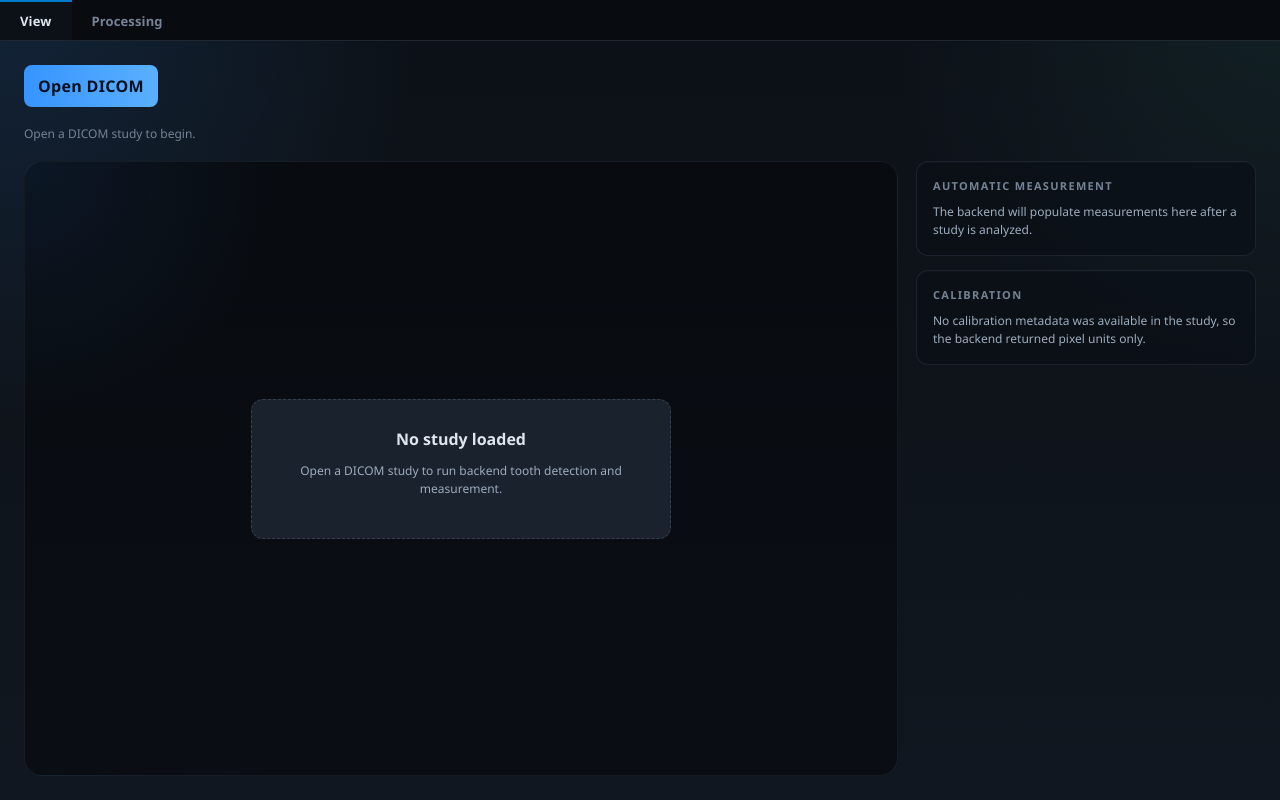
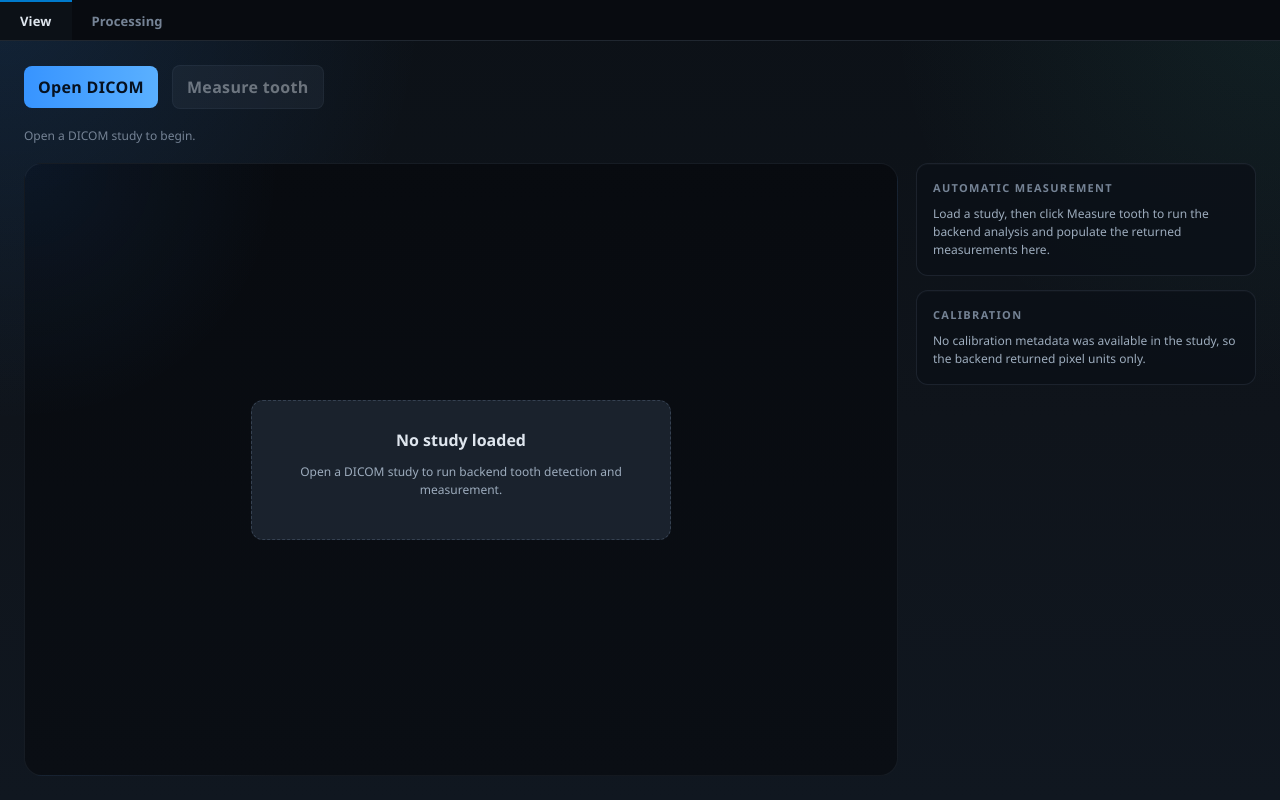
Before and after one commit to mplaczek99/xrayview, a React (Vite) app in the folder frontend/: page / in a window 1280 px wide. Built offline with nearby package versions, Linux system fonts and the light colour scheme.

Commit message:
fix: trigger tooth measurement on demand

```diff
--- a/frontend/src/app/App.tsx
+++ b/frontend/src/app/App.tsx
@@ -1,7 +1,11 @@
 import { useState } from "react";
 import { ProcessingTab } from "../components/processing/ProcessingTab";
 import { ViewTab } from "../components/viewer/ViewTab";
-import { pickDicomFile, runBackendToothMeasurement } from "../lib/backend";
+import {
+  pickDicomFile,
+  runBackendPreview,
+  runBackendToothMeasurement,
+} from "../lib/backend";
 import type { ActiveTab, StudySession } from "../lib/types";
 
 const INITIAL_SESSION: StudySession = {
@@ -38,21 +42,22 @@ function describeError(error: unknown, fallback: string): string {
 export function App() {
   const [activeTab, setActiveTab] = useState<ActiveTab>("view");
   const [session, setSession] = useState<StudySession>(INITIAL_SESSION);
-  const [busy, setBusy] = useState(false);
+  const [busyAction, setBusyAction] = useState<"opening" | "measuring" | null>(
+    null,
+  );
 
   async function handleOpenStudy() {
     const selectedPath = await pickDicomFile();
     if (!selectedPath) return;
 
-    setBusy(true);
+    setBusyAction("opening");
     setSession((current) => ({
       ...current,
-      status: "Loading preview and running backend tooth analysis...",
+      status: "Loading source preview...",
     }));
 
     try {
-      const result = await runBackendToothMeasurement(selectedPath);
-      const toothFound = Boolean(result.analysis.tooth);
+      const result = await runBackendPreview(selectedPath);
       // Opening a new study clears any derived output so the processing tab
       // cannot accidentally show results from the previous file.
       setSession({
@@ -60,14 +65,12 @@ export function App() {
         inputName: selectedPath.split(/[\\/]/).pop() ?? selectedPath,
         originalPreviewUrl: result.previewUrl,
         processedPreviewUrl: null,
-        originalMeasurementScale: result.analysis.calibration.measurementScale,
+        originalMeasurementScale: result.measurementScale,
         processedMeasurementScale: null,
-        toothAnalysis: result.analysis,
+        toothAnalysis: null,
         processedDicomPath: null,
         savedDestination: null,
-        status: toothFound
-          ? "Study analyzed. Automatic tooth measurement is ready."
-          : "Study loaded, but the backend could not isolate a tooth candidate.",
+        status: "Study loaded. Click Measure tooth to run backend analysis.",
         dirty: false,
         runtime: result.runtime,
       });
@@ -78,7 +81,42 @@ export function App() {
         status: describeError(error, "Preview loading failed."),
       }));
     } finally {
-      setBusy(false);
+      setBusyAction(null);
+    }
+  }
+
+  async function handleMeasureTooth() {
+    if (!session.inputPath) return;
+
+    setBusyAction("measuring");
+    setSession((current) => ({
+      ...current,
+      status: "Running backend tooth measurement...",
+    }));
+
+    try {
+      const result = await runBackendToothMeasurement(session.inputPath);
+      const toothFound = Boolean(result.analysis.tooth);
+
+      setSession((current) => ({
+        ...current,
+        originalPreviewUrl: result.previewUrl,
+        originalMeasurementScale:
+          result.analysis.calibration.measurementScale ??
+          current.originalMeasurementScale,
+        toothAnalysis: result.analysis,
+        runtime: result.runtime,
+        status: toothFound
+          ? "Tooth measurement complete."
+          : "Measurement completed, but the backend could not isolate a tooth candidate.",
+      }));
+    } catch (error) {
+      setSession((current) => ({
+        ...current,
+        status: describeError(error, "Tooth measurement failed."),
+      }));
+    } finally {
+      setBusyAction(null);
     }
   }
 
@@ -108,12 +146,15 @@ export function App() {
       <main className="tab-content" role="tabpanel">
         {activeTab === "view" ? (
           <ViewTab
+            inputPath={session.inputPath}
             previewUrl={session.originalPreviewUrl}
             analysis={session.toothAnalysis}
-            busy={busy}
+            measurementScale={session.originalMeasurementScale}
+            busyAction={busyAction}
             status={session.status}
             inputName={session.inputName}
             onOpenStudy={handleOpenStudy}
+            onMeasureTooth={handleMeasureTooth}
           />
         ) : (
           <ProcessingTab
--- a/frontend/src/components/viewer/ViewTab.tsx
+++ b/frontend/src/components/viewer/ViewTab.tsx
@@ -1,16 +1,20 @@
 import type {
+  MeasurementScale,
   ToothAnalysis,
   ToothMeasurementValues,
 } from "../../lib/types";
 import { DicomViewer } from "./DicomViewer";
 
 interface ViewTabProps {
+  inputPath: string | null;
   previewUrl: string | null;
   analysis: ToothAnalysis | null;
-  busy: boolean;
+  measurementScale: MeasurementScale | null;
+  busyAction: "opening" | "measuring" | null;
   status: string;
   inputName: string;
   onOpenStudy: () => void;
+  onMeasureTooth: () => void;
 }
 
 interface MeasurementSectionProps {
@@ -60,15 +64,22 @@ function MeasurementSection({
 }
 
 export function ViewTab({
+  inputPath,
   previewUrl,
   analysis,
-  busy,
+  measurementScale: previewMeasurementScale,
+  busyAction,
   status,
   inputName,
   onOpenStudy,
+  onMeasureTooth,
 }: ViewTabProps) {
   const tooth = analysis?.tooth ?? null;
-  const measurementScale = analysis?.calibration.measurementScale ?? null;
+  const measurementScale =
+    analysis?.calibration.measurementScale ?? previewMeasurementScale ?? null;
+  const busy = busyAction !== null;
+  const isOpening = busyAction === "opening";
+  const isMeasuring = busyAction === "measuring";
 
   return (
     <div className="view-tab">
@@ -79,7 +90,19 @@ export function ViewTab({
           onClick={onOpenStudy}
           disabled={busy}
         >
-          {busy ? "Analyzing..." : "Open DICOM"}
+          {isOpening ? "Loading..." : "Open DICOM"}
+        </button>
+        <button
+          className="button button--ghost"
+          type="button"
+          onClick={onMeasureTooth}
+          disabled={!inputPath || busy}
+        >
+          {isMeasuring
+            ? "Measuring..."
+            : tooth
+              ? "Re-run measurement"
+              : "Measure tooth"}
         </button>
         {previewUrl && (
           <span className="view-panel__filename u-mono">{inputName}</span>
@@ -120,8 +143,8 @@ export function ViewTab({
               </>
             ) : (
               <p className="measurement-card__copy">
-                The backend will populate measurements here after a study is
-                analyzed.
+                Load a study, then click Measure tooth to run the backend
+                analysis and populate the returned measurements here.
               </p>
             )}
           </section>
```
